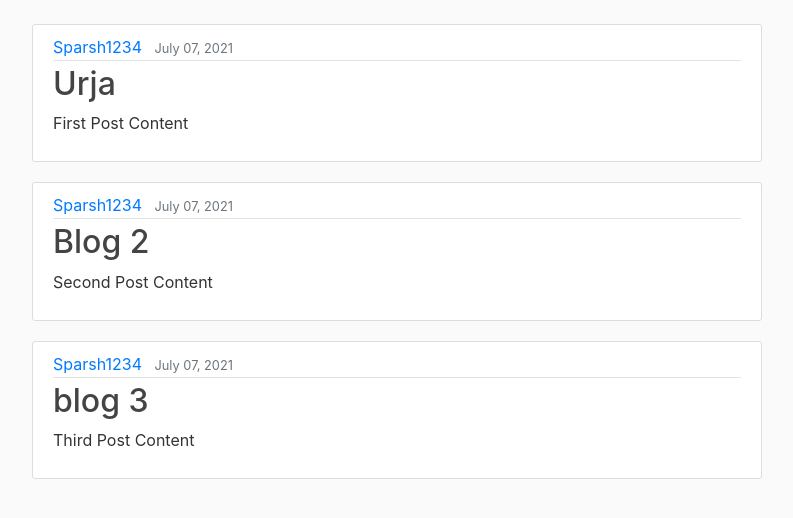
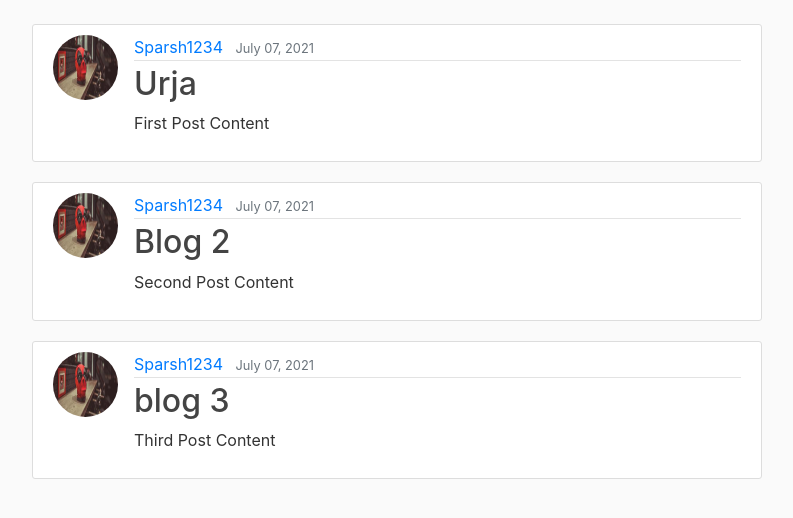
Before and after one commit to sparsh1402/Event_Magazine, a Django app: page / in a window 1280 px wide. Shown: the part 56-574 px from the top of the page, without its empty margins (53-846 px from the left). Run offline with Django 3.2, Linux system fonts and the light colour scheme; data comes from the database, SQL or seed files in the repository; both versions use the stored data as it was before the commit; some libraries are stand-ins or nearby versions.

Commit message:
Added rounded pic with author name

```diff
--- a/django_project/blog/templates/blog/home.html
+++ b/django_project/blog/templates/blog/home.html
@@ -3,6 +3,7 @@
 
     {% for post in posts%}
     <article class="media content-section">
+      <img class="rounded-circle article-img" src="{{ post.author.profile.image.url }}">
         <div class="media-body">
           <div class="article-metadata">
             <a class="mr-2" href="{% url 'profile' %}">{{ post.author }}</a>
```
Also changed, not shown: django_project/db.sqlite3 (deleted), 1 other file.
